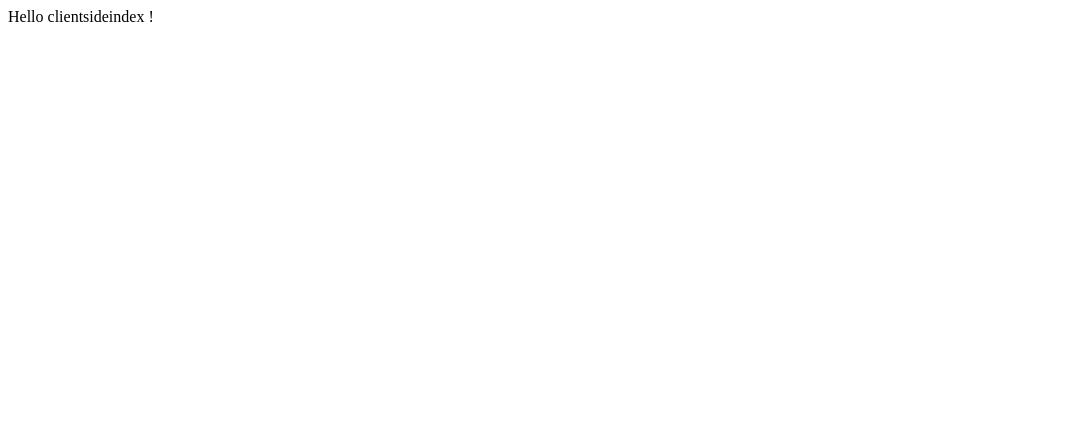
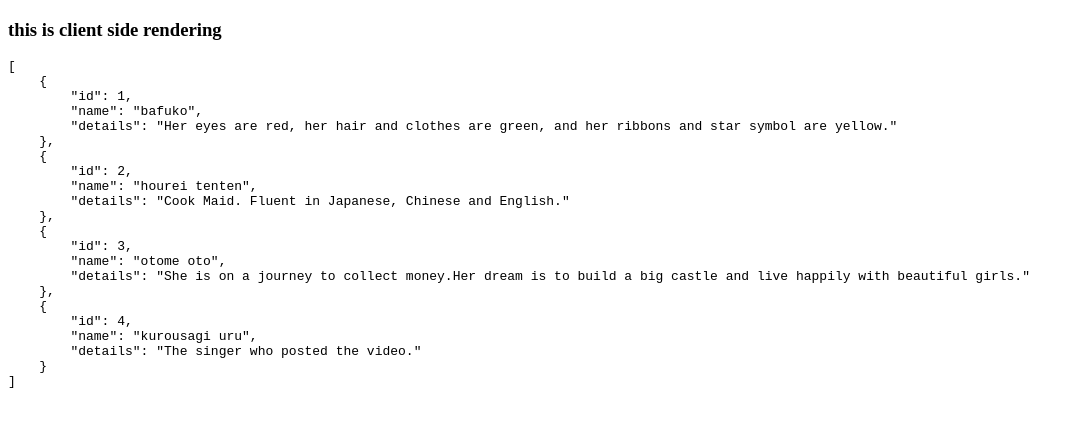
Before and after one commit to moneyan9/fz5050-tutorial-01-to-09, a Next.js app: page /clientsideindex in a window 1280 px wide. Shown: the top 426 px of the page, without its empty margins (0-1084 px from the left). Built offline with nearby package versions, Linux system fonts and the light colour scheme; data requests are answered from the project's data file.

Commit message:
tutorial06 finished

```diff
--- /dev/null
+++ b/db.json
@@ -0,0 +1,24 @@
+{
+    "persons": [
+      {
+        "id": 1,
+        "name": "bafuko",
+        "details": "Her eyes are red, her hair and clothes are green, and her ribbons and star symbol are yellow."
+      },
+      {
+        "id": 2,
+        "name": "hourei tenten",
+        "details": "Cook Maid. Fluent in Japanese, Chinese and English."
+      },
+      {
+        "id": 3,
+        "name": "otome oto",
+        "details": "She is on a journey to collect money.Her dream is to build a big castle and live happily with beautiful girls."
+      },
+      {
+        "id": 4,
+        "name": "kurousagi uru",
+        "details": "The singer who posted the video."
+      }
+    ]
+  }
--- a/package.json
+++ b/package.json
@@ -5,9 +5,11 @@
     "dev": "next",
     "build": "next build",
     "start": "next start",
-    "type-check": "tsc"
+    "type-check": "tsc",
+    "mock-server": "json-server --watch ./db.json -p 4001 -d 1000"
   },
   "dependencies": {
+    "json-server": "^0.16.3",
     "next": "latest",
     "react": "^17.0.1",
     "react-dom": "^17.0.1"
--- /dev/null
+++ b/pages/clientsideindex.tsx
@@ -0,0 +1,34 @@
+import { useState, useEffect } from 'react';
+
+//クライアントサイドレンダリング
+const ClientSideIndex = () => {
+
+    //react hook
+    const [persons, setPersons] = useState([]);
+
+    useEffect(
+        () => {
+            async function loadData() {
+                const response = await fetch('http://localhost:4001/persons');
+                const personsList = await response.json();
+                setPersons(personsList);
+            }
+            //コンポーネントのレンダリングの直前に実行
+            loadData();
+
+
+        }, []);//マウント・アンマウント時に必ず実行
+
+
+    return (
+        <div>
+            <h3>this is client side rendering</h3>
+            <pre>
+                {JSON.stringify(persons, null, 4)}
+            </pre>
+        </div>
+    );
+
+}
+
+export default ClientSideIndex;
```
Also changed, not shown: 1 other file (tests, documents, lock files or other folders).
